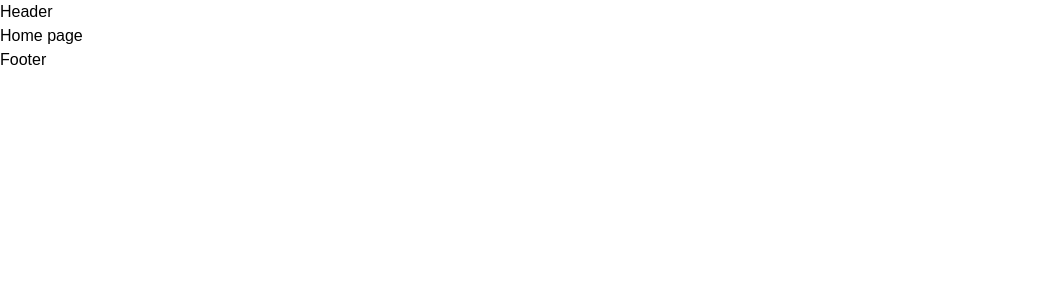
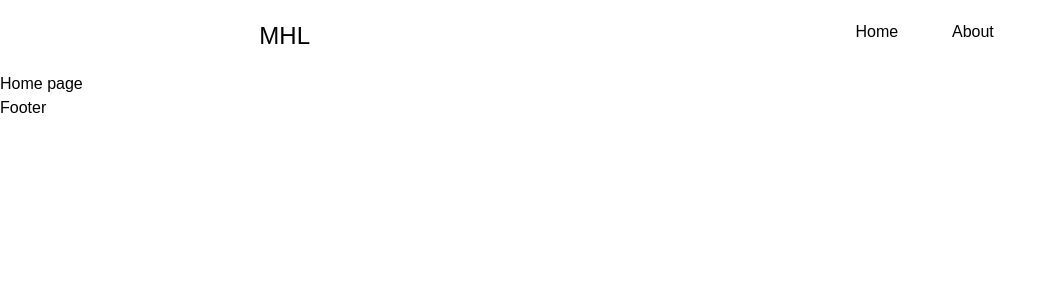
Before and after one commit to umangcodes/mhl_revamp, a React (Create React App) app: page / in a window 1280 px wide. Shown: the top 300 px of the page, without its empty margins (0-1056 px from the left). Built offline with nearby package versions, Linux system fonts and the light colour scheme; the HTML template or start-up script is replaced by a standard one.

Commit message:
feat: header updated with new  content. template created

```diff
--- a/src/components/navigation/Header.js
+++ b/src/components/navigation/Header.js
@@ -2,7 +2,14 @@ import React from 'react'
 
 function Header() {
   return (
-    <div>Header</div>
+    <div className='sticky flex justify-around align-baseline py-5'>
+      <div className='text-2xl'>MHL</div>
+      <div className="flex w-48 justify-around">
+        <div>Home</div>
+        <div>About</div>
+      </div>
+
+    </div>
   )
 }
 
```
